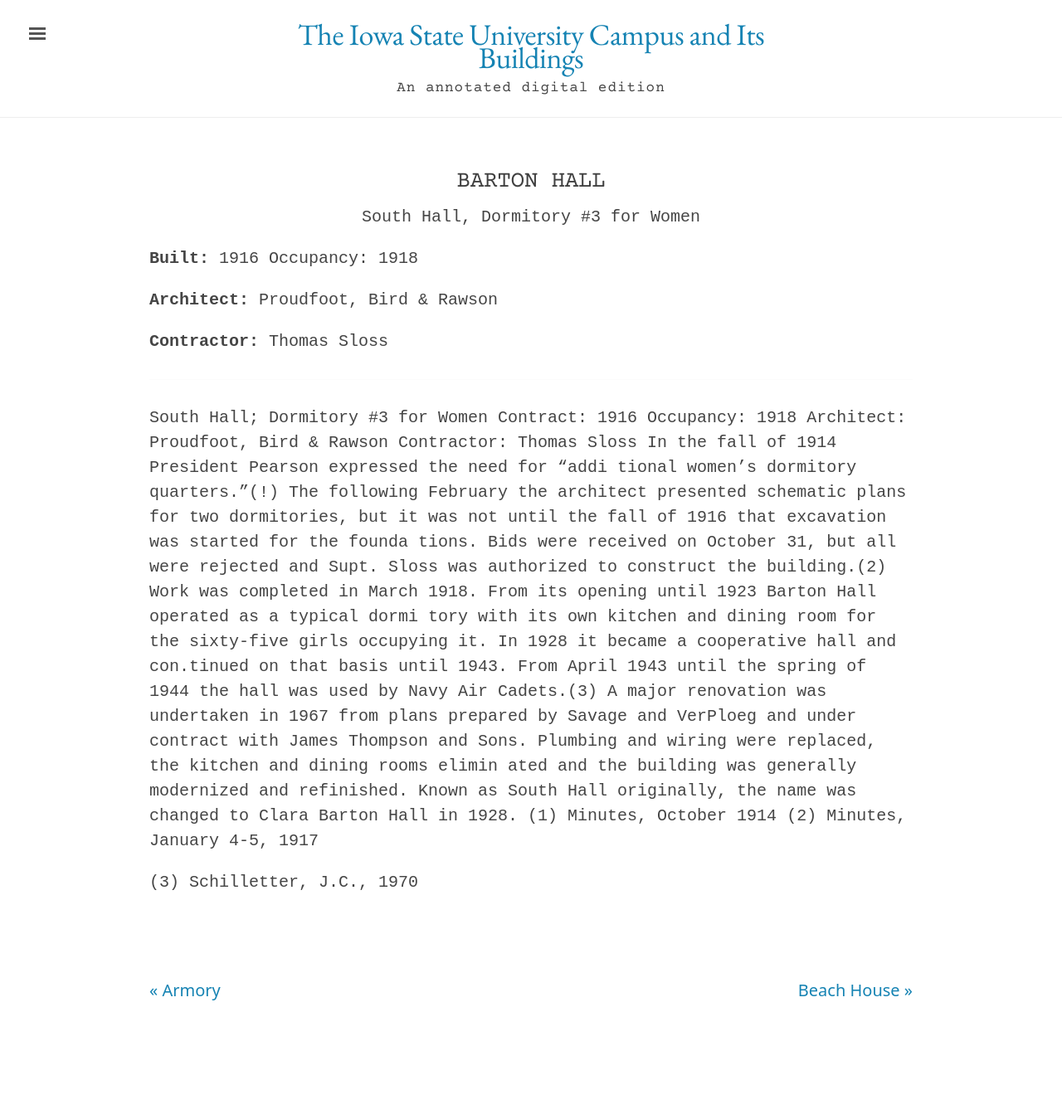
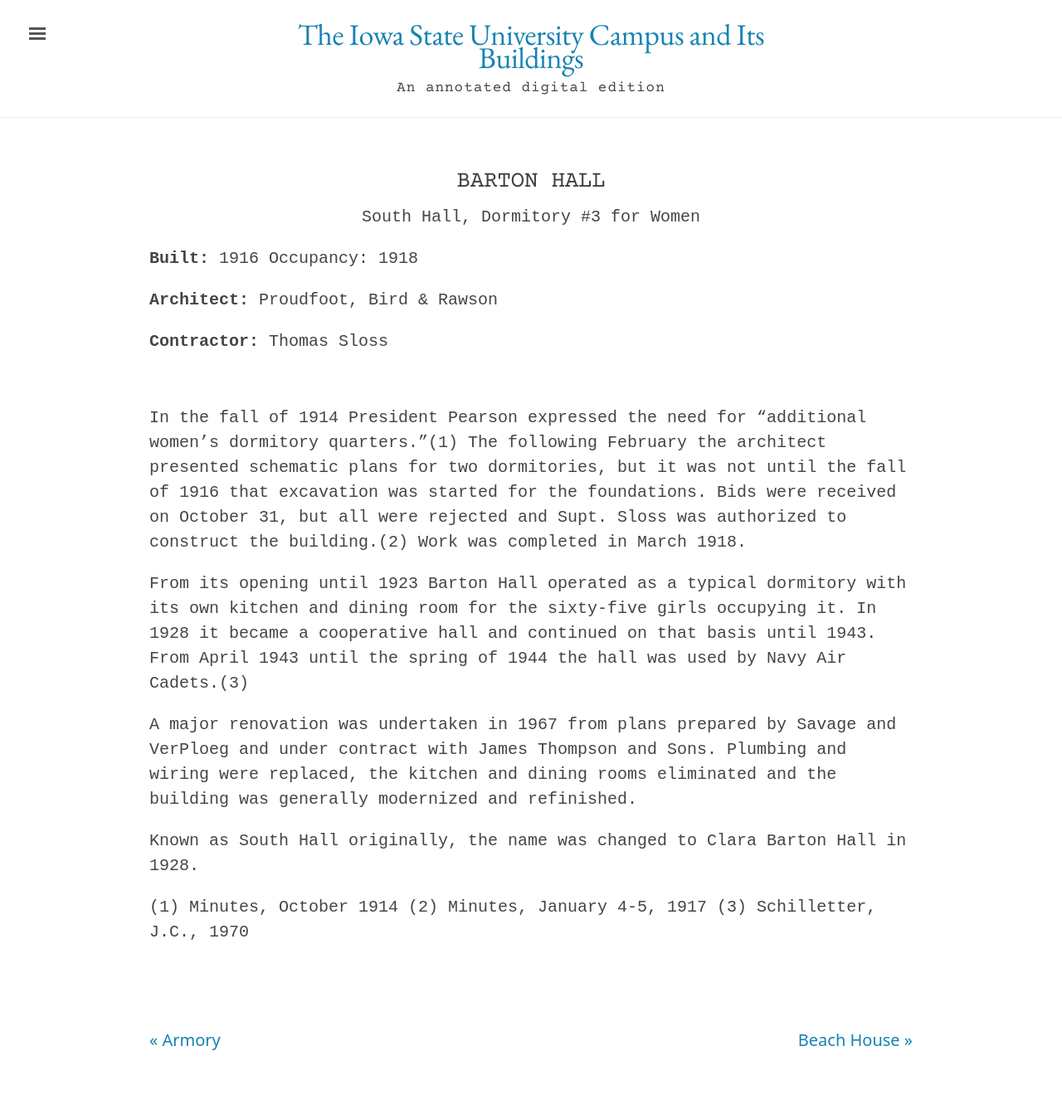
Before and after one commit to emanderson811/day-edition, a Jekyll site: the page built from _texts/buildings/015day-barton-hall.md, in a window 1280 px wide. Shown: the whole page at 83% size. Built offline with Jekyll 4.4.1, drawn with Linux system fonts in a browser that asks for light colours; before the commit the page ends 1289 px from its top, so only the background shows below that.

Commit message:
Update 015day-barton-hall.md

```diff
--- a/_texts/buildings/015day-barton-hall.md
+++ b/_texts/buildings/015day-barton-hall.md
@@ -15,15 +15,15 @@
 publication-date: 1980
 ---
 ---
-South Hall; Dormitory #3 for Women
-Contract: 1916 Occupancy: 1918 Architect: Proudfoot, Bird & Rawson Contractor: Thomas Sloss
-In the fall of 1914 President Pearson expressed the need for "addi tional women's  dormitory quarters."(!) The following February the architect presented schematic plans for two dormitories, but it was not until the fall of 1916 that excavation was started for the founda tions. Bids were received on October 31, but all were rejected and Supt. Sloss was authorized to construct the building.(2) Work was completed in March 1918.
-From its opening until 1923 Barton Hall operated as a typical dormi
-tory with its own kitchen and dining room for the sixty-five girls occupying it. In 1928 it became a cooperative hall and con.tinued on that basis until 1943. From April 1943 until the spring of 1944 the hall was used by Navy Air Cadets.(3)
-A major renovation was undertaken in 1967 from plans prepared by Savage and VerPloeg and under contract with James Thompson and Sons. Plumbing and wiring were replaced, the kitchen and dining rooms elimin ated and the building was generally modernized and refinished.
+
+In the fall of 1914 President Pearson expressed the need for "additional women's  dormitory quarters."(1) The following February the architect presented schematic plans for two dormitories, but it was not until the fall of 1916 that excavation was started for the foundations. Bids were received on October 31, but all were rejected and Supt. Sloss was authorized to construct the building.(2) Work was completed in March 1918.
+
+From its opening until 1923 Barton Hall operated as a typical dormitory with its own kitchen and dining room for the sixty-five girls occupying it. In 1928 it became a cooperative hall and continued on that basis until 1943. From April 1943 until the spring of 1944 the hall was used by Navy Air Cadets.(3)
+
+A major renovation was undertaken in 1967 from plans prepared by Savage and VerPloeg and under contract with James Thompson and Sons. Plumbing and wiring were replaced, the kitchen and dining rooms eliminated and the building was generally modernized and refinished.
+
 Known as South Hall originally, the name was changed to Clara Barton Hall in 1928.
-(1)
-Minutes, October 1914 (2) Minutes, January 4-5, 1917
 
-(3)
-Schilletter, J.C., 1970
+(1) Minutes, October 1914
+(2) Minutes, January 4-5, 1917
+(3) Schilletter, J.C., 1970
```
